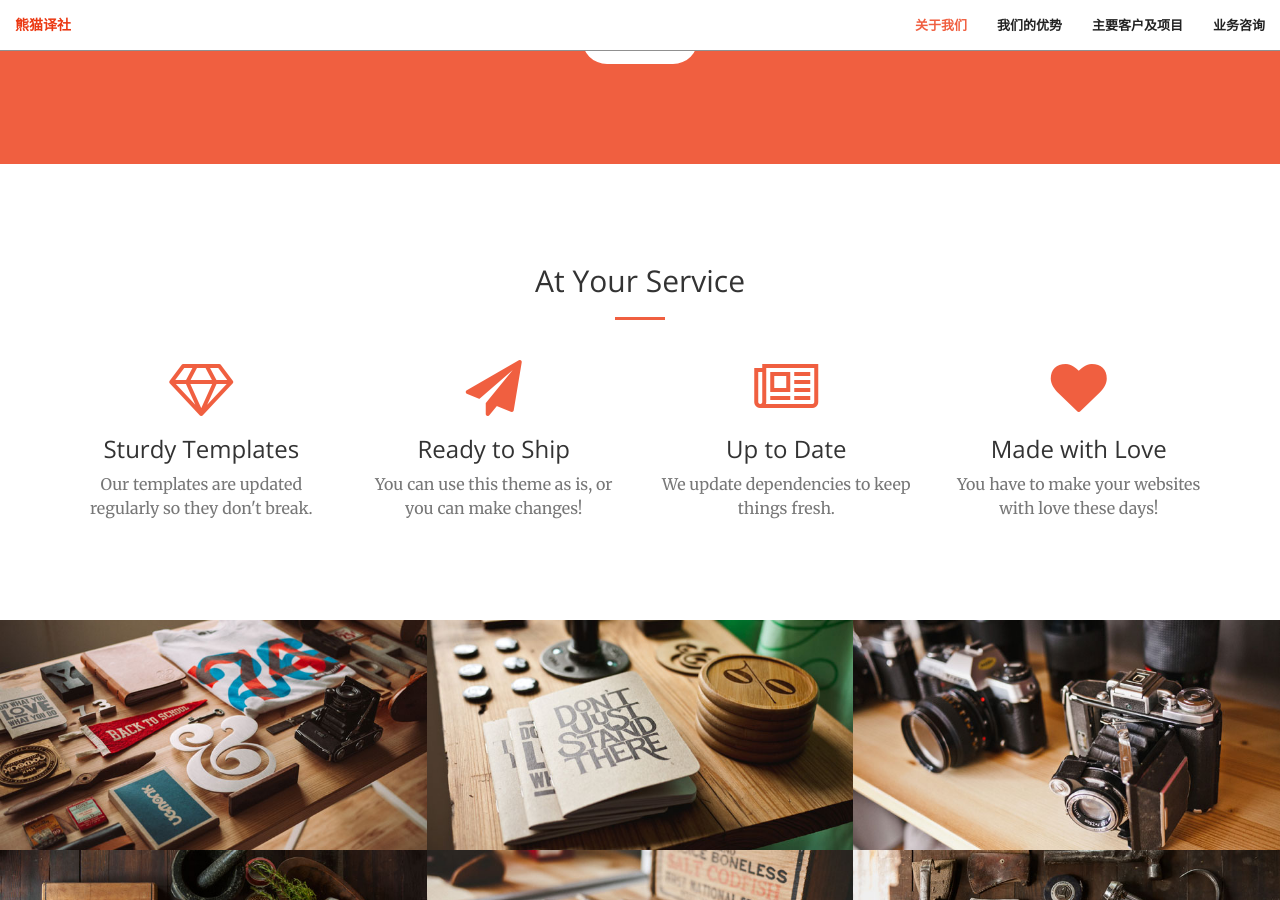
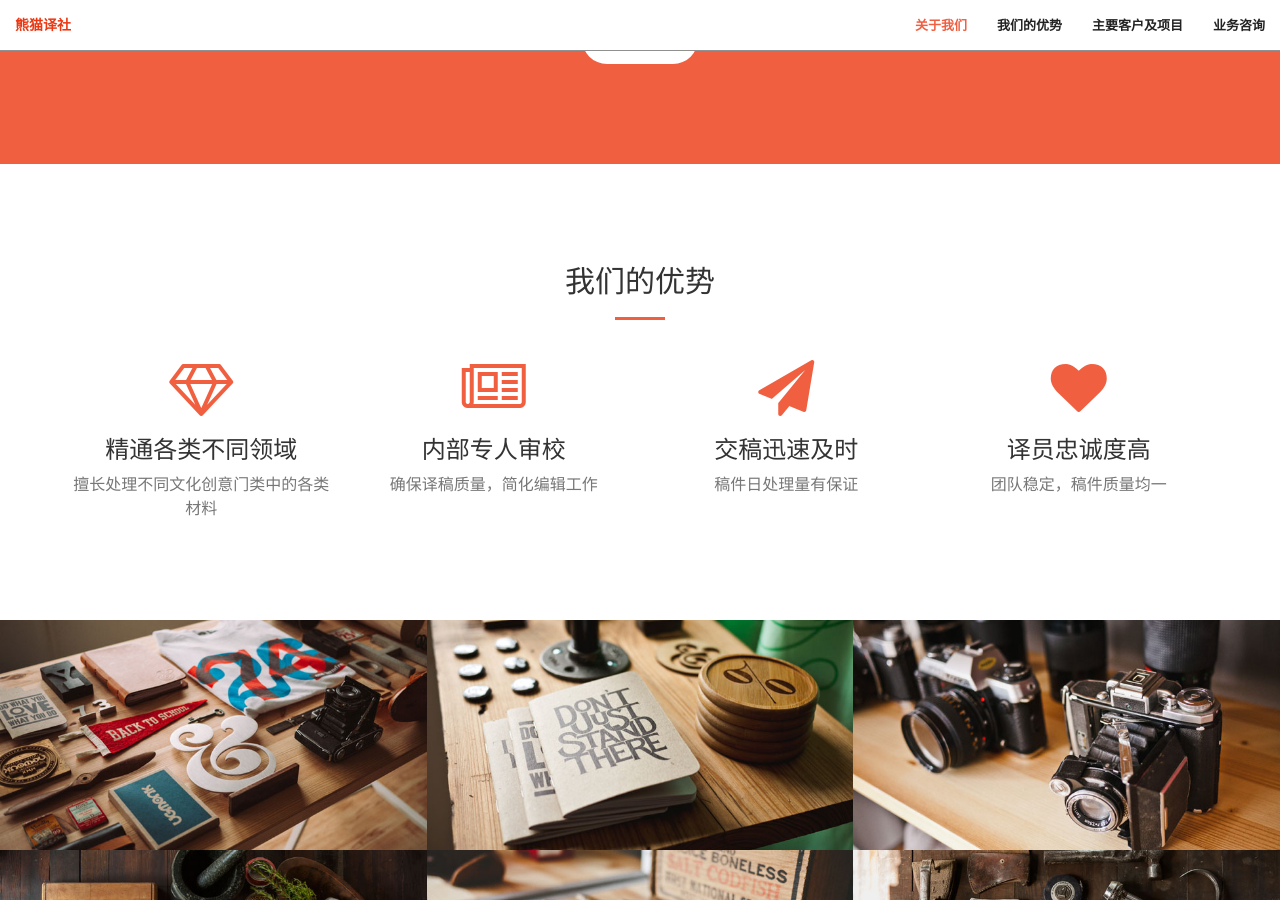
Before and after one commit to shog86/ptranslation.github.io, a Jekyll site: the page built from index.html, in a window 1280 px wide and 900 px high, scrolled down 1178 px. Built offline with Jekyll 4.4.1, drawn with Linux system fonts in a browser that asks for light colours.

Commit message:
Update services.html

```diff
--- a/_includes/services.html
+++ b/_includes/services.html
@@ -2,7 +2,7 @@
     <div class="container">
         <div class="row">
             <div class="col-lg-12 text-center">
-                <h2 class="section-heading">At Your Service</h2>
+                <h2 class="section-heading">我们的优势</h2>
                 <hr class="primary">
             </div>
         </div>
@@ -12,29 +12,29 @@
             <div class="col-lg-3 col-md-6 text-center">
                 <div class="service-box">
                     <i class="fa fa-4x fa-diamond wow bounceIn text-primary"></i>
-                    <h3>Sturdy Templates</h3>
-                    <p class="text-muted">Our templates are updated regularly so they don't break.</p>
+                    <h3>精通各类不同领域</h3>
+                    <p class="text-muted">擅长处理不同文化创意门类中的各类材料</p>
+                </div>
+            </div>
+            <div class="col-lg-3 col-md-6 text-center">
+                <div class="service-box">
+                    <i class="fa fa-4x fa-newspaper-o wow bounceIn text-primary" data-wow-delay=".2s"></i>
+                    <h3>内部专人审校</h3>
+                    <p class="text-muted">确保译稿质量，简化编辑工作</p>
                 </div>
             </div>
             <div class="col-lg-3 col-md-6 text-center">
                 <div class="service-box">
                     <i class="fa fa-4x fa-paper-plane wow bounceIn text-primary" data-wow-delay=".1s"></i>
-                    <h3>Ready to Ship</h3>
-                    <p class="text-muted">You can use this theme as is, or you can make changes!</p>
-                </div>
-            </div>
-            <div class="col-lg-3 col-md-6 text-center">
-                <div class="service-box">
-                    <i class="fa fa-4x fa-newspaper-o wow bounceIn text-primary" data-wow-delay=".2s"></i>
-                    <h3>Up to Date</h3>
-                    <p class="text-muted">We update dependencies to keep things fresh.</p>
+                    <h3>交稿迅速及时</h3>
+                    <p class="text-muted">稿件日处理量有保证</p>
                 </div>
             </div>
             <div class="col-lg-3 col-md-6 text-center">
                 <div class="service-box">
                     <i class="fa fa-4x fa-heart wow bounceIn text-primary" data-wow-delay=".3s"></i>
-                    <h3>Made with Love</h3>
-                    <p class="text-muted">You have to make your websites with love these days!</p>
+                    <h3>译员忠诚度高</h3>
+                    <p class="text-muted">团队稳定，稿件质量均一</p>
                 </div>
             </div>
         </div>
```
